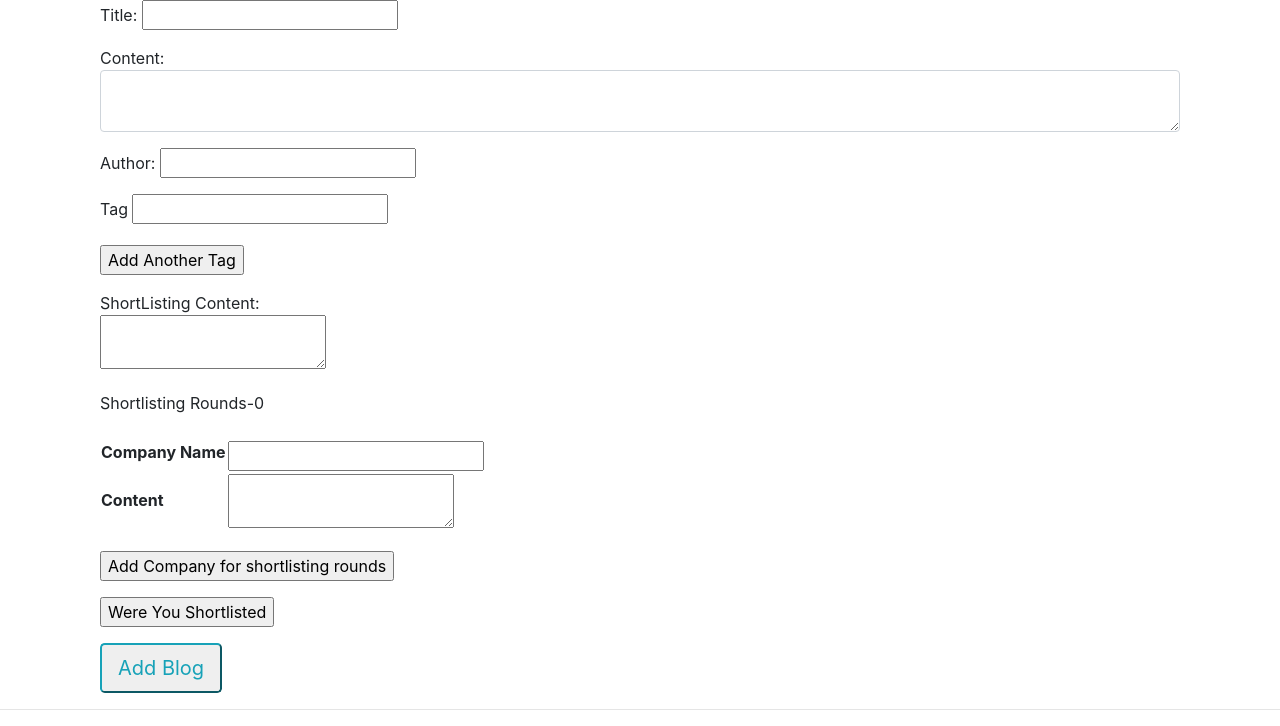
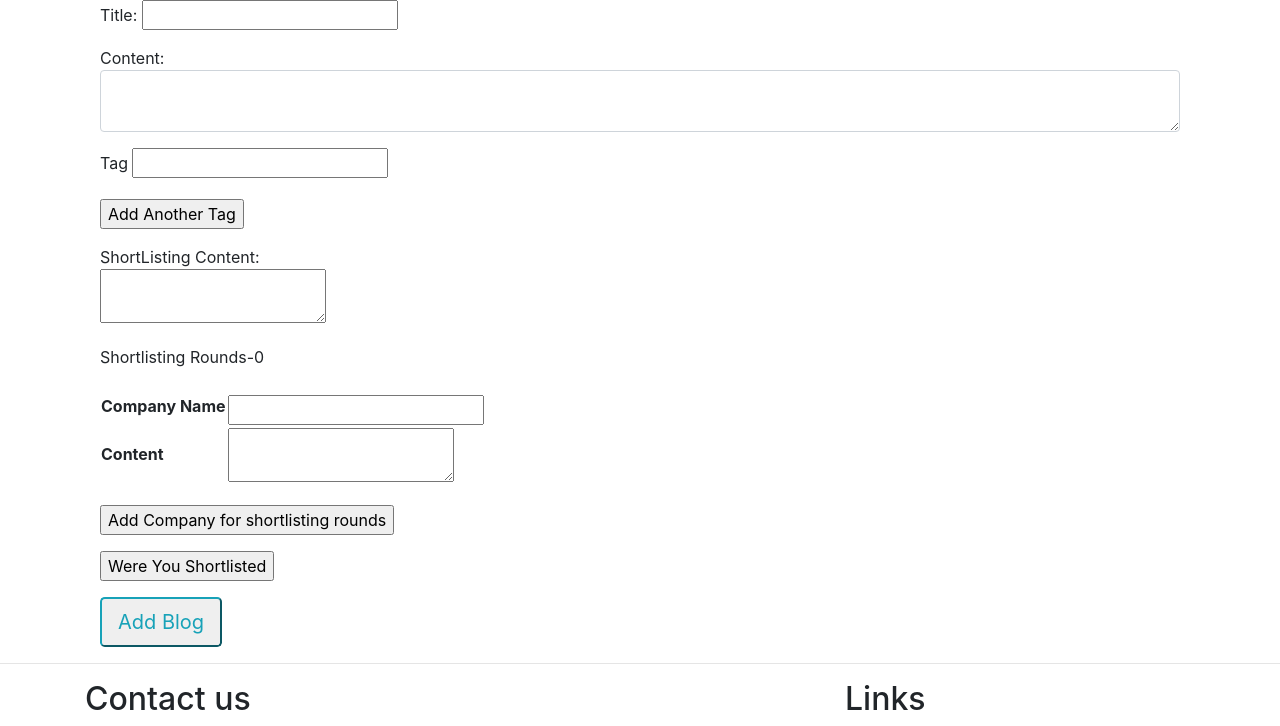
Before and after one commit to pshishodia-kgp/GOC-Website, a Flask app: page /submitBlog in a window 1280 px wide. Shown: the part 58-784 px from the top of the page. Run offline with Flask 2, Linux system fonts and the light colour scheme; a user stored in the database is signed in.

Commit message:
Resolve all conflicts with createBlog branch. Remove author field. Current user will be the author. Login will be required to accesss submitblog route.

```diff
--- a/goc/__init__.py
+++ b/goc/__init__.py
@@ -15,6 +15,7 @@ login_manager.login_view = 'login'
 login_manager.login_message_category = 'info'
 
 app.config['SQLALCHEMY_DATABASE_URI'] = 'sqlite:///site.db'
+app.config['SQLALCHEMY_TRACK_MODIFICATIONS'] = False
 db = SQLAlchemy(app)
 admin = Admin(app)
 
--- a/goc/forms.py
+++ b/goc/forms.py
@@ -97,7 +97,6 @@ class BlogForm(FlaskForm):
     shortlisting = FormField(Shortlisting)
     interview = FormField(Interview)
     tags = FieldList(StringField('Tag', validators=[DataRequired()]), min_entries=1)
-    author = StringField('Author', validators=[DataRequired(), Length(min=2)])
     addTag = SubmitField('Add Another Tag')
     addShortListing = SubmitField('Add Company for shortlisting rounds')
     addInterview = SubmitField('Add Company for interview rounds')
--- a/goc/routes.py
+++ b/goc/routes.py
@@ -1,6 +1,6 @@
 import json, requests, random
 from flask import render_template, redirect, url_for, request, flash
-from flask_login import login_user, current_user, logout_user
+from flask_login import login_user, current_user, logout_user, login_required
 from goc import app, db
 from goc.forms import SignUpForm, LoginForm, BlogForm
 from goc.models import User, Blog, Tag, RoundType, Round
@@ -92,58 +92,60 @@ def logout():
 # blog submission route
 
 @app.route('/submitBlog',methods = ['POST','GET'])
+@login_required
 def submitBlog():
     shortlisted = 0
     blog_form  = BlogForm()
+
     if(blog_form.isSelected.data):
         shortlisted = 1
         blog_form.interview.interview_rounds.append_entry()
-        return render_template('blogform.j2',blog_form = blog_form,shortlisted = shortlisted)
+        return render_template('blogform.j2', blog_form=blog_form, shortlisted=1)
+
     if(blog_form.addInterview.data):
         blog_form.interview.interview_rounds.append_entry()
-        return render_template('blogform.j2',blog_form = blog_form,shortlisted = 1)
+        return render_template('blogform.j2', blog_form=blog_form, shortlisted=1)
+
     if(blog_form.addShortListing.data):
         blog_form.shortlisting.shortlisting_rounds.append_entry()
         if(len(blog_form.interview.interview_rounds)>0):
-            return render_template('blogform.j2',blog_form = blog_form,shortlisted = 1)
+            return render_template('blogform.j2', blog_form=blog_form, shortlisted=1)
         else:
-            return render_template('blogform.j2',blog_form = blog_form,shortlisted = 0)
+            return render_template('blogform.j2', blog_form=blog_form, shortlisted=0)
+
     if(blog_form.addTag.data):
         blog_form.tags.append_entry()
         if(len(blog_form.interview.interview_rounds)>0):
-            return render_template('blogform.j2',blog_form = blog_form,shortlisted = 1)
+            return render_template('blogform.j2', blog_form=blog_form, shortlisted=1)
         else:
-            return render_template('blogform.j2',blog_form = blog_form,shortlisted = 0)
+            return render_template('blogform.j2', blog_form=blog_form, shortlisted=0)
+
     if(blog_form.validate_on_submit()):
         #First make all tags unique
         tags = [str(x) for x in set(blog_form.tags)]
-        author = Author(name = str(blog_form.author))
-        try:
-            db.session.add(author)
-            db.session.commit()
-        except:
-            return "Error in Adding Author"
-        author_id = author.id
+
+        author_id = current_user.id
+
         blog_data = Blog(
             title = str(blog_form.title.data),
             content = str(blog_form.content.data),
-            author = author_id,
+            author_id = author_id,
             shortlisting_content = str(blog_form.shortlisting.shortlisting_content.data),
             interview_content = str(blog_form.interview.interview_content.data)
         )
+
         try:
             db.session.add(blog_data)
             db.session.commit()
         except:
             return "Error in adding Blog"
+
         blog_id = blog_data.id
-        Tags = []
+
         for ttag in tags:
-            Tags.append(Tag(name = ttag,blog = blog_id))
-        for ttag in Tags:
+            tag = Tag(name=ttag, blog_id=blog_id)
             try:
-                db.session.add(ttag)
-                db.session.commit()
+                db.session.add(tag)
             except:
                 return "Error in Adding Tag"
 
@@ -152,29 +154,30 @@ def submitBlog():
                 round_type = RoundType.shortlisting,
                 company_name = str(round.company_name.data),
                 content = str(round.content.data),
-                blog = int(blog_id)
+                blog_id = blog_id
             )
             try:
                 db.session.add(current_round)
-                db.session.commit()
             except:
                 return "Error in Adding ShortListing Data"
+
         for round in blog_form.interview.interview_rounds:
             current_round = Round(
                 round_type = RoundType.interview,
                 company_name = str(round.company_name.data),
                 content = str(round.content.data),
-                blog = int(blog_id)
+                blog_id = blog_id
             )
             try:
                 db.session.add(current_round)
-                db.session.commit()
             except:
                 return "Error in Adding Interview Round Data"
+
         try:
             db.session.commit()
         except:
             return "Error in commiting changes"
+
         return 'Success'#Some front end editing can be done here
     print(blog_form.errors)
-    return render_template('blogform.j2',blog_form = blog_form,shortlisted = shortlisted)
+    return render_template('blogform.j2', blog_form=blog_form, shortlisted=shortlisted)
--- a/goc/templates/blogform.j2
+++ b/goc/templates/blogform.j2
@@ -8,7 +8,6 @@
     {{ blog_form.shortlisting.hidden_tag() }}
     <p>Title: {{ blog_form.title }}</p>
     <p>Content: {{ blog_form.content(class = "form-control") }}</p>
-    <p>Author: {{ blog_form.author }}</p>
     {% for tag in blog_form.tags %}
         <p>{{tag.label}} {{ tag }}</p>
     {% endfor %}
```
Also changed, not shown: goc/site.db, 1 other file.
